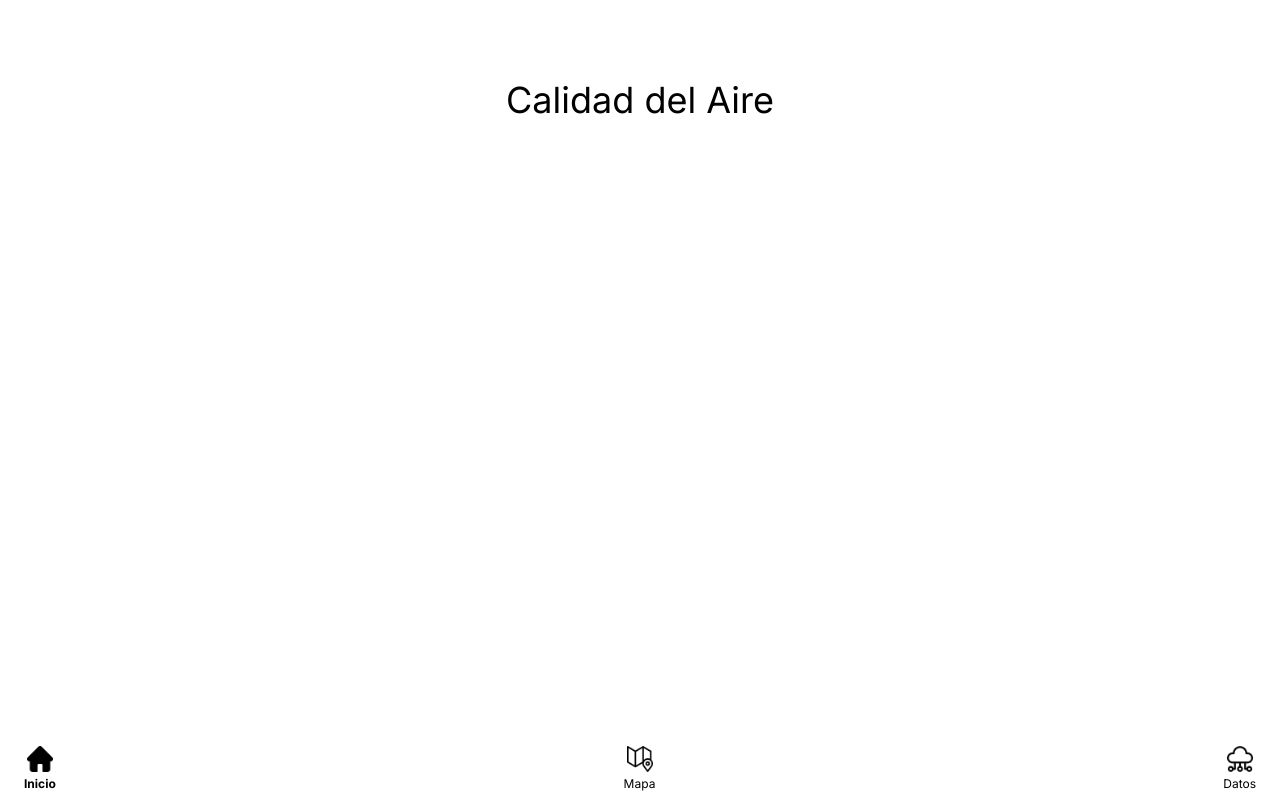
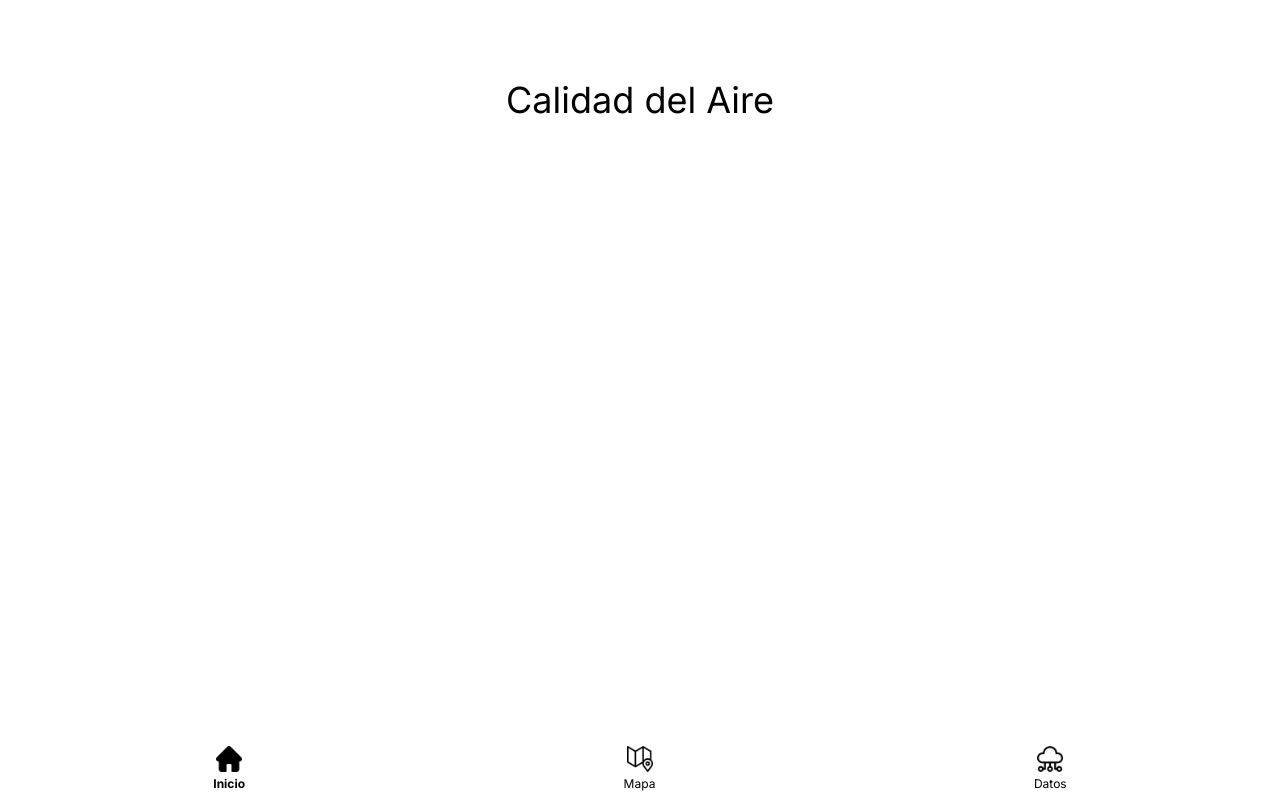
Before and after one commit to edgargutgzz/calidadaire, a Next.js app: page / in a window 1280 px wide. Built offline with nearby package versions, Linux system fonts and the light colour scheme.

Commit message:
closer icons

```diff
--- a/components/navbar.js
+++ b/components/navbar.js
@@ -5,11 +5,11 @@ import Image from 'next/image'
 function Navbar({ currentPage }) {
   return (
     <nav className = "bg-white z-10 fixed w-full bottom-0">
-        <div className="container mx-auto px-6 py-2 flex justify-between items-center">
+        <div className="container mx-auto px-6 py-2 flex justify-around items-center">
 
           {/* Home */}
           <Link href="/">
-            <div className="flex flex-col items-center text-xs text-black">
+            <div className="flex flex-col items-center text-xs text-black mx-2">
               <Image src={currentPage === 'inicio' ? "/inicio_on.png" : "/inicio_off.png"} alt="Inicio" width={26} height={26} />
               <span className={`mt-0 pt-1 ${currentPage === 'inicio' ? "font-bold" : ""}`}>Inicio</span>
             </div>
@@ -17,7 +17,7 @@ function Navbar({ currentPage }) {
 
           {/* Mapa */}
           <Link href="/mapa">
-            <div className="flex flex-col items-center text-xs text-black">
+            <div className="flex flex-col items-center text-xs text-black mx-2">
               <Image src={currentPage === 'mapa' ? "/mapa_on.png" : "/mapa_off.png"} alt="Mapa" width={26} height={26} />
               <span className={`mt-0 pt-1 ${currentPage === 'mapa' ? "font-bold" : ""}`}>Mapa</span>
             </div>
@@ -25,7 +25,7 @@ function Navbar({ currentPage }) {
 
           {/* Datos */}
           <Link href="/datos">
-            <div className="flex flex-col items-center text-xs text-black">
+            <div className="flex flex-col items-center text-xs text-black mx-2">
               <Image src={currentPage === 'datos' ? "/datos_on.png" : "/datos_off.png"} alt="Datos" width={26} height={26} />
               <span className={`mt-0 pt-1 ${currentPage === 'datos' ? "font-bold" : ""}`}>Datos</span>
             </div>
```
